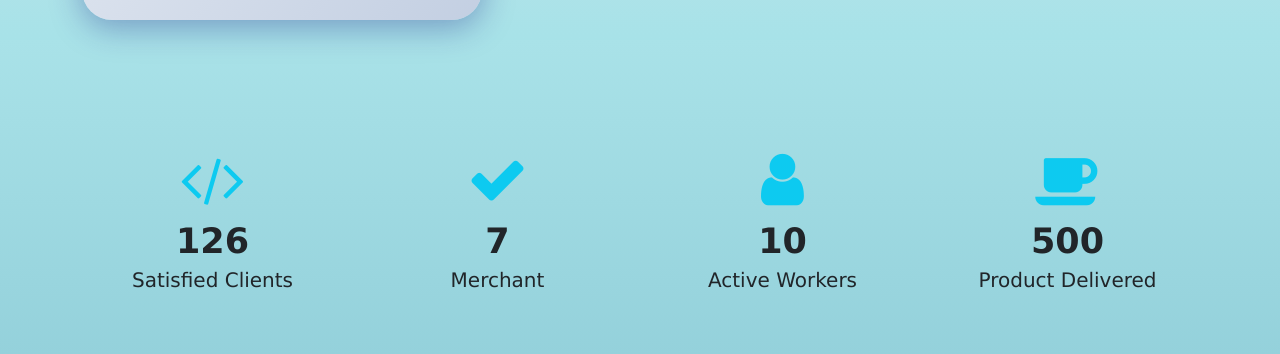
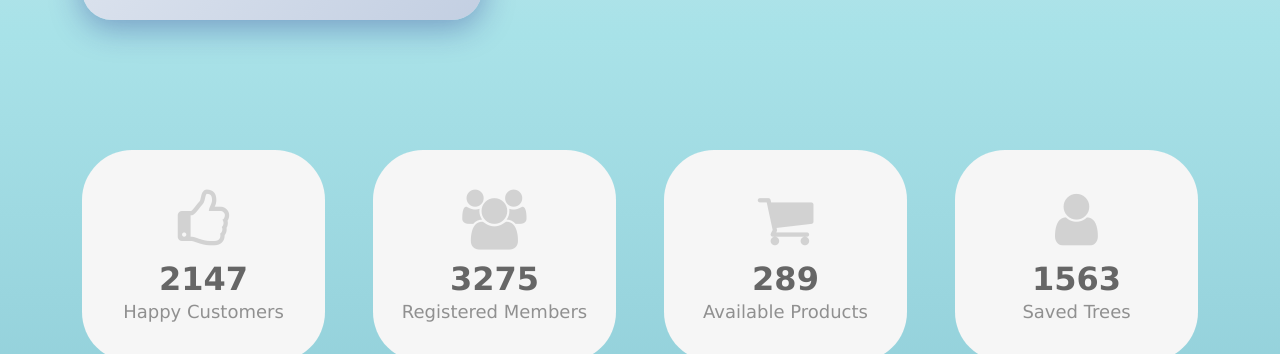
Before and after one commit to Shihabshako/delivery_responsive_frontend, a plain HTML site: page index.html in a window 1280 px wide. Shown: the part 2067-2421 px from the top of the page. Drawn offline with nearby package versions, Linux system fonts and the light colour scheme.

Commit message:
minor updates

```diff
--- a/css/style.css
+++ b/css/style.css
@@ -981,3 +981,49 @@ background: #22313f;
             height: 150px;
         }
 }
+
+
+
+
+/* counter*/
+
+
+.counter-box {
+    display: block;
+    background: #f6f6f6;
+    padding: 40px 20px 37px;
+    text-align: center;
+    border-radius: 50px;
+}
+
+.counter-box p {
+    margin: 5px 0 0;
+    padding: 0;
+    color: #909090;
+    font-size: 18px;
+    font-weight: 500
+}
+
+.counter-box i {
+    font-size: 60px;
+    margin: 0 0 15px;
+    color: #d2d2d2
+}
+
+.counter {
+    display: block;
+    font-size: 32px;
+    font-weight: 700;
+    color: #666;
+    line-height: 28px
+}
+
+.counter-box.colored {
+    background: #3acf87
+}
+
+.counter-box.colored p,
+.counter-box.colored i,
+.counter-box.colored .counter {
+    color: #fff
+}
--- a/index.html
+++ b/index.html
@@ -161,26 +161,26 @@
         <section id="clients-area" class="wow clients-area">
             <div id="counter-stats" class=" fadeInRight" data-wow-duration="1.4s">
                 <div class="container">
-                    <div class="row">
-                        <div class="col-lg-3 stats">
-                            <i class="fa fa-code text-info" aria-hidden="true"></i>
-                            <div class="counting" data-count="126">0</div>
-                            <h5>Satisfied Clients</h5>
+                    <div class="row g-5 px-md-0 px-4">
+                        <div class="four col-md-3">
+                            <div class="counter-box"> <i class="fa fa-thumbs-o-up"></i> <span class="counter">2147</span>
+                                <p>Happy Customers</p>
+                            </div>
                         </div>
-                        <div class="col-lg-3 stats">
-                            <i class="fa fa-check text-info" aria-hidden="true"></i>
-                            <div class="counting" data-count="7">0</div>
-                            <h5>Merchant</h5>
+                        <div class="four col-md-3">
+                            <div class="counter-box"> <i class="fa fa-group"></i> <span class="counter">3275</span>
+                                <p>Registered Members</p>
+                            </div>
                         </div>
-                        <div class="col-lg-3 stats">
-                            <i class="fa fa-user text-info" aria-hidden="true"></i>
-                            <div class="counting" data-count="10">0</div>
-                            <h5>Active Workers</h5>
+                        <div class="four col-md-3">
+                            <div class="counter-box"> <i class="fa fa-shopping-cart"></i> <span class="counter">289</span>
+                                <p>Available Products</p>
+                            </div>
                         </div>
-                        <div class="col-lg-3 stats">
-                            <i class="fa fa-coffee text-info" aria-hidden="true"></i>
-                            <div class="counting" data-count="500">0</div>
-                            <h5>Product Delivered</h5>
+                        <div class="four col-md-3">
+                            <div class="counter-box"> <i class="fa fa-user"></i> <span class="counter">1563</span>
+                                <p>Saved Trees</p>
+                            </div>
                         </div>
                     </div>
                     <!-- end row -->
@@ -262,7 +262,7 @@
             <h1 class="heading">meet our <span>team</span> </h1>
             <div class="d-flex justify-content-evenly flex-wrap">
                 <div class="box">
-                    <img src="images/exp-2.png" alt="">
+                    <img src="images/exp-2.png"  alt="">
                     <h3>Saidul Islam</h3>
                     <div class="share">
                         <a href="" class="fab fa-facebook-f"></a>
--- a/js/script.js
+++ b/js/script.js
@@ -22,6 +22,7 @@ window.onscroll = () => {
     if (top >= offset && top < offset + height) {
       navLinks.forEach((links) => {
 
+
         links.classList.remove("active");
         document
           .querySelector("header .nav a[href*='" + id + "']")
@@ -33,28 +34,28 @@ window.onscroll = () => {
 
 // counter
 
-$(".counting").each(function () {
-  var $this = $(this),
-    countTo = $this.attr("data-count");
+// $(".counting").each(function () {
+//   var $this = $(this),
+//     countTo = $this.attr("data-count");
 
-  $({ countNum: $this.text() }).animate(
-    {
-      countNum: countTo,
-    },
+//   $({ countNum: $this.text() }).animate(
+//     {
+//       countNum: countTo,
+//     },
 
-    {
-      duration: 3000,
-      easing: "linear",
-      step: function () {
-        $this.text(Math.floor(this.countNum));
-      },
-      complete: function () {
-        $this.text(this.countNum);
-        //alert('finished');
-      },
-    }
-  );
-});
+//     {
+//       duration: 3000,
+//       easing: "linear",
+//       step: function () {
+//         $this.text(Math.floor(this.countNum));
+//       },
+//       complete: function () {
+//         $this.text(this.countNum);
+//         //alert('finished');
+//       },
+//     }
+//   );
+// });
 
 $(document).ready(function () {
   $(".customer-logos").slick({
@@ -150,3 +151,25 @@ $(document).ready(function() {
     //   freeScroll: true,
     //   autoPlay: 1600
     // });
+
+
+    $(document).ready(function () {
+
+        $(".counter").each(function () {
+          $(this)
+            .prop("Counter", 0)
+            .animate(
+              {
+                Counter: $(this).text(),
+              },
+              {
+                duration: 2000,
+                easing: "swing",
+                step: function (now) {
+                  $(this).text(Math.ceil(now));
+                },
+              }
+            );
+        });
+
+    });
```
